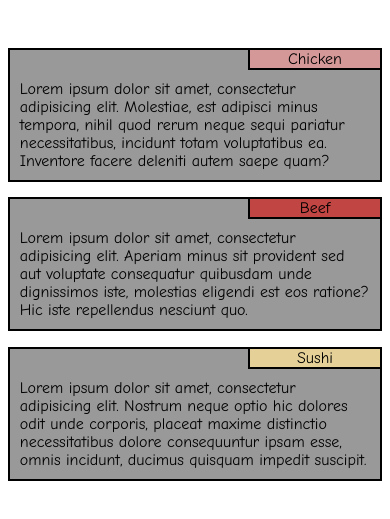
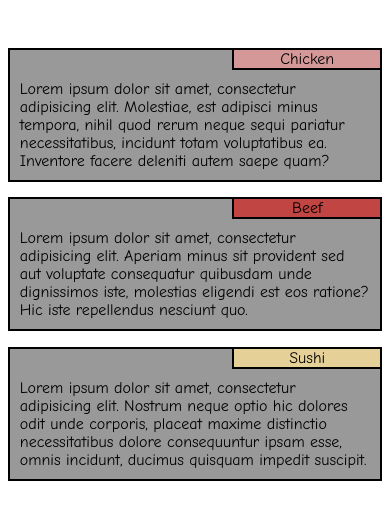
Before and after one commit to tspinjac/Coursera, a plain HTML site: page mod2_solution/index.html in a window 390 px wide. Shown: the part 65-584 px from the top of the page. Drawn offline with Linux system fonts and the light colour scheme.

```diff
--- a/mod2_solution/css/style.css
+++ b/mod2_solution/css/style.css
@@ -37,7 +37,7 @@ span {
 	border:2px solid black;
 	top:-2px;
 	right:-2px;
-	width:36.3%;
+	width:150px;
 /*	border-radius: 0 7px 0 0;
 */	text-align:  center;
 	background:#D59898;
```
